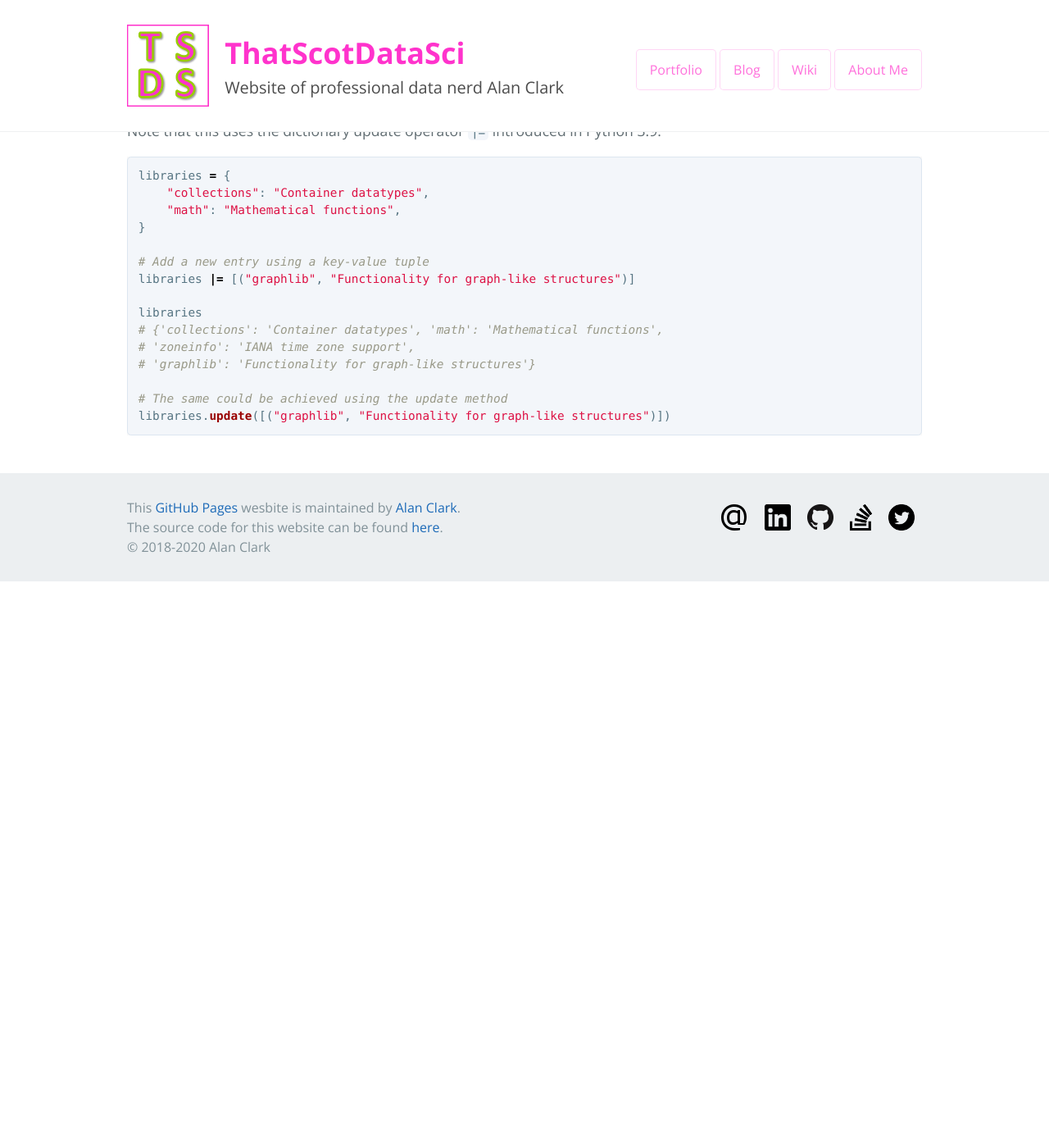
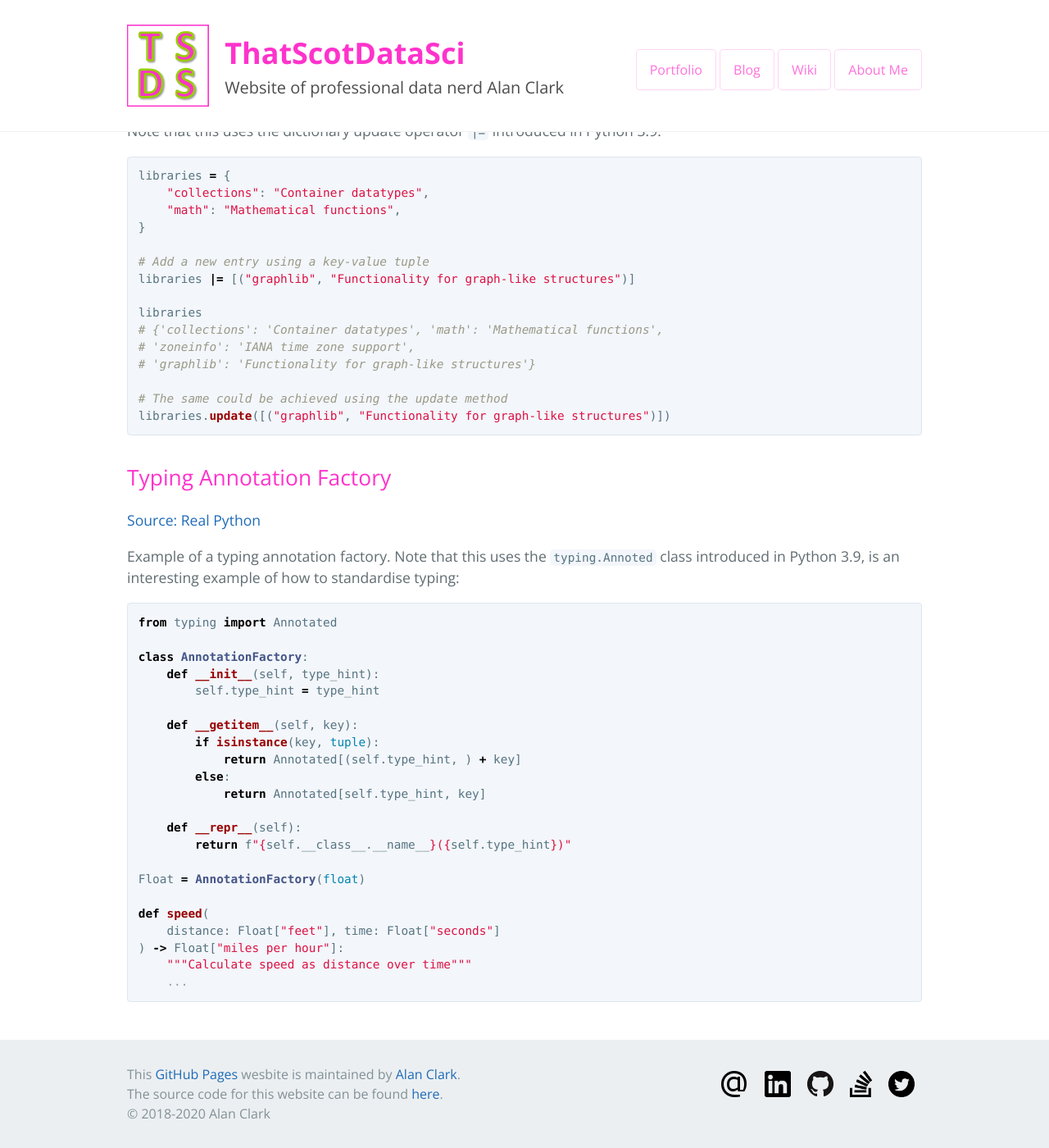
Before and after one commit to thatscotdatasci/thatscotdatasci.github.io, a Jekyll site: the page built from _wiki/python/general/cool_features.md, in a window 1280 px wide and 1400 px high, scrolled down 711 px. Shown: the whole window at 82% size. Built offline with Jekyll 4.4.1, drawn with Linux system fonts in a browser that asks for light colours; before the commit the page ends 1420 px from its top, so only the background shows below that.

Commit message:
Adding example of annotation factory

````diff
--- a/_wiki/python/general/cool_features.md
+++ b/_wiki/python/general/cool_features.md
@@ -42,3 +42,35 @@ libraries
 # The same could be achieved using the update method
 libraries.update([("graphlib", "Functionality for graph-like structures")])
 ```
+
+## Typing Annotation Factory
+
+[Source: Real Python](https://realpython.com/python39-new-features/#annotated-type-hints)
+
+Example of a typing annotation factory. Note that this uses the `typing.Annoted` class introduced in Python 3.9,
+is an interesting example of how to standardise typing:
+
+```python
+from typing import Annotated
+
+class AnnotationFactory:
+    def __init__(self, type_hint):
+        self.type_hint = type_hint
+
+    def __getitem__(self, key):
+        if isinstance(key, tuple):
+            return Annotated[(self.type_hint, ) + key]
+        else:
+            return Annotated[self.type_hint, key]
+
+    def __repr__(self):
+        return f"{self.__class__.__name__}({self.type_hint})"
+
+Float = AnnotationFactory(float)
+
+def speed(
+    distance: Float["feet"], time: Float["seconds"]
+) -> Float["miles per hour"]:
+    """Calculate speed as distance over time"""
+    ...
+```
````
